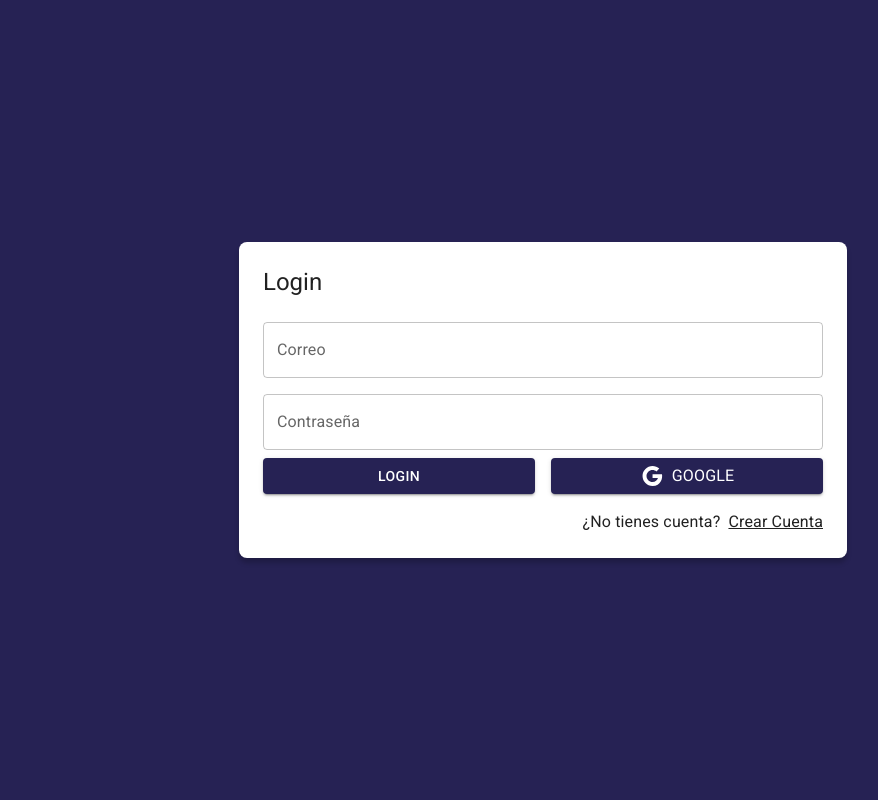
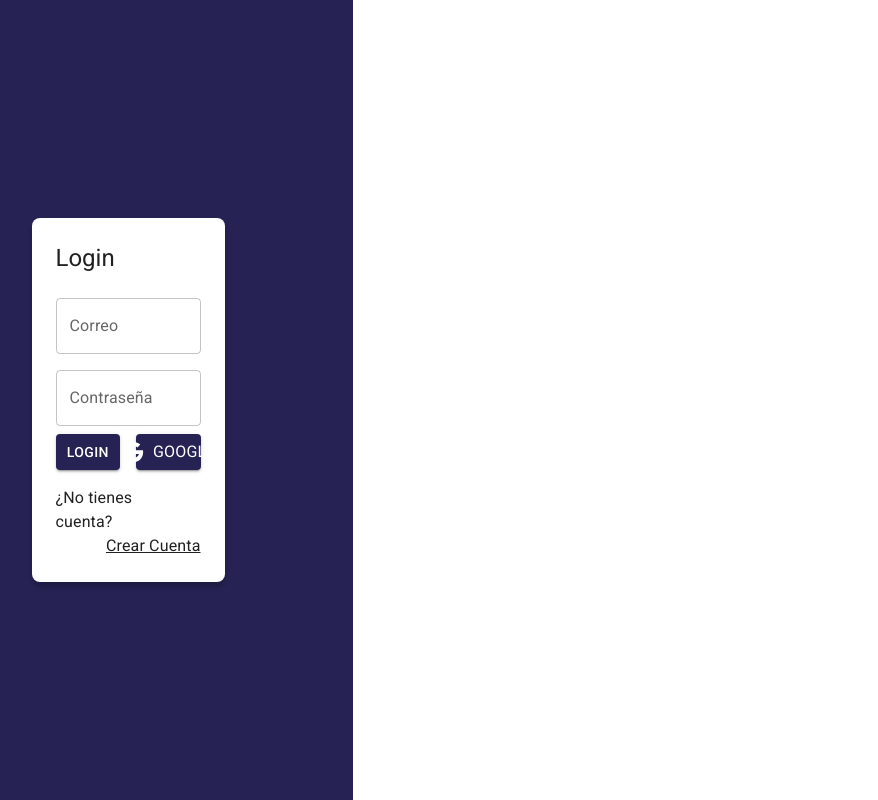
Before and after one commit to Arevelo27/journal-app, a React (Vite) app: page /auth/login in a window 1280 px wide. Shown: the whole page, without its empty margins (97-975 px from the left). Built offline with nearby package versions, Linux system fonts and the light colour scheme.

Commit message:
AuthLayout

```diff
--- /dev/null
+++ b/src/auth/layout/AuthLayout.jsx
@@ -0,0 +1,28 @@
+import { Grid2, Typography } from '@mui/material'
+
+export const AuthLayout = ({ children, title = '' }) => {
+    return (
+        <Grid2
+            container
+            spacing={0} // Corregido aquí
+            direction="column"
+            alignItems="center"
+            justifyContent="center"
+            sx={{
+                width: { sm: 450 }, // Ajustado el tamaño en pantalla pequeña
+                minHeight: '100vh',
+                backgroundColor: 'primary.main',
+                padding: 4
+            }}
+        >
+            <Grid2 item
+                className='box-shadow'
+                size={{ xs: 12, sm: 6 }} // Ajustado el tamaño
+                sx={{ backgroundColor: 'white', padding: 3, borderRadius: 2 }}
+            >
+                <Typography variant="h5" sx={{ mb: 1 }}>{title}</Typography>
+                {children}
+            </Grid2>
+        </Grid2>
+    )
+}
--- a/src/auth/pages/LoginPage.jsx
+++ b/src/auth/pages/LoginPage.jsx
@@ -1,24 +1,11 @@
 import { Link as RouterLink } from 'react-router-dom'
 import { Button, Grid2, Link, TextField, Typography } from '@mui/material'
 import { Google } from '@mui/icons-material'
+import { AuthLayout } from '../layout/AuthLayout'
 
 export const LoginPage = () => {
   return (
-    <Grid2
-      container
-      spacing={0} // Corregido aquí
-      direction="column"
-      alignItems="center"
-      justifyContent="center"
-      sx={{ minHeight: '100vh', backgroundColor: 'primary.main', padding: 4 }}
-    >
-      <Grid2 item
-        className='box-shadow'
-        size={{ xs: 12, sm: 6 }} // Ajustado el tamaño
-        sx={{ backgroundColor: 'white', padding: 3, borderRadius: 2 }}
-      >
-        <Typography variant="h5" sx={{ mb: 1 }}>Login</Typography>
-
+    <AuthLayout title="Login">
       <form>
         <Grid2 container>
           <Grid2 item size={{ xs: 12 }} sx={{ mt: 2 }}>
@@ -61,7 +48,6 @@
 
         </Grid2>
       </form>
-      </Grid2>
-    </Grid2>
+    </AuthLayout>
   )
 }
```
Lines whose indentation alone changed are shown as unchanged.
